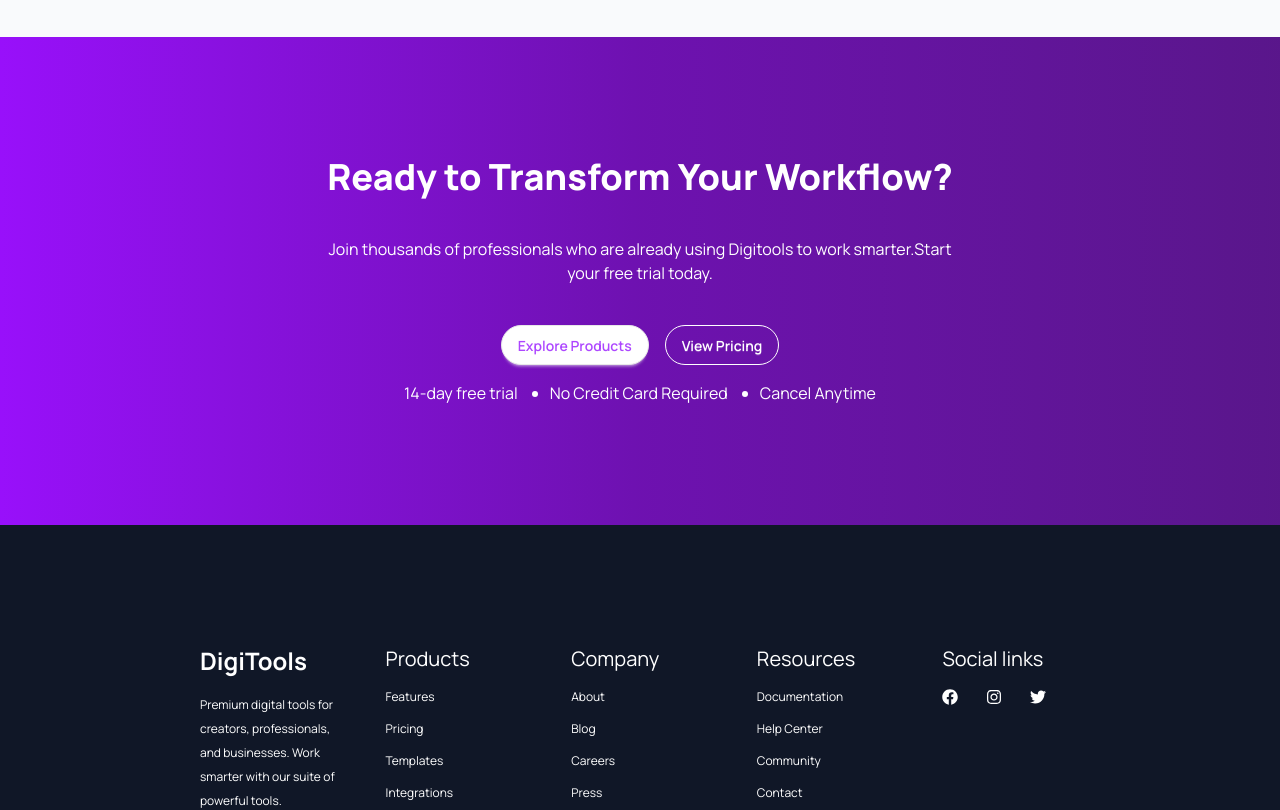
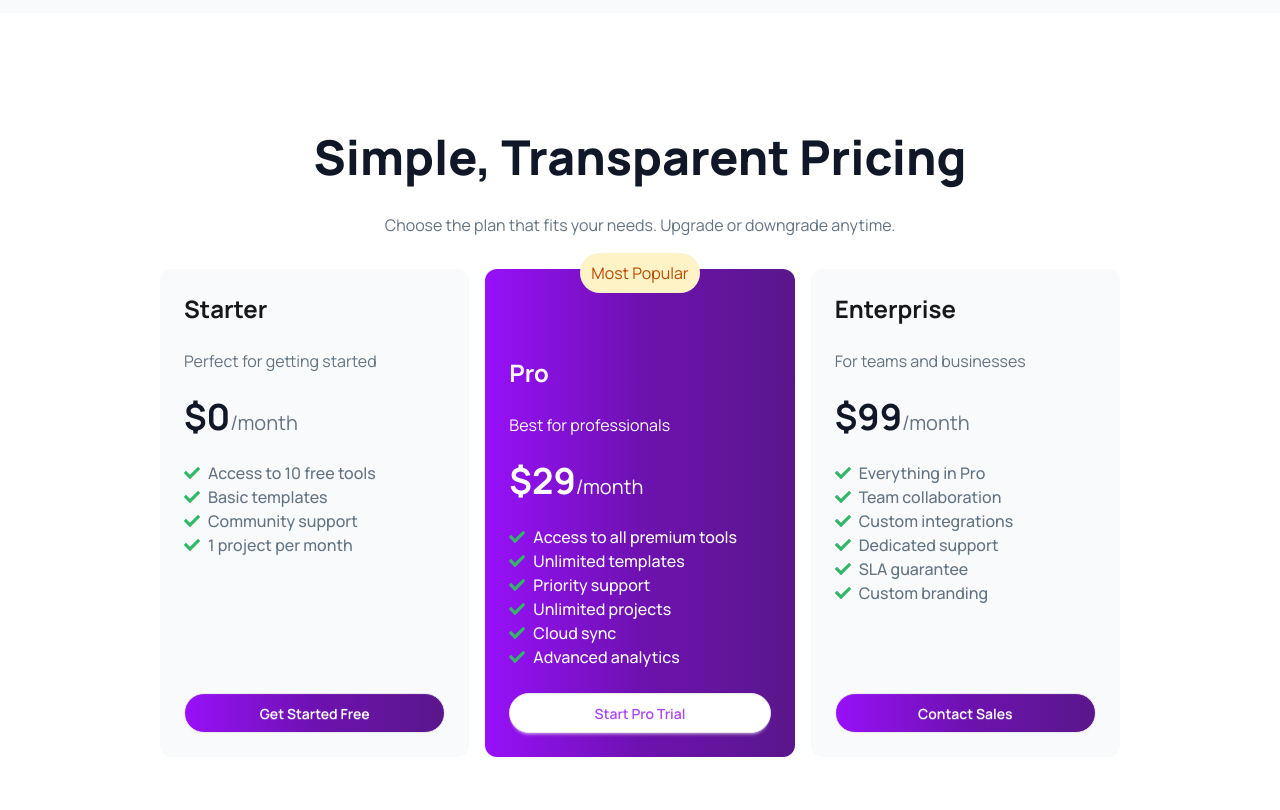
Before and after one commit to HASANCoU/DigiTools, a React (Vite) app: page / in a window 1280 px wide. Shown: the part 3180-3990 px from the top of the page. Built offline with nearby package versions, Linux system fonts and the light colour scheme.

Commit message:
Pricing card Design done

```diff
--- /dev/null
+++ b/public/pricingCards.json
@@ -0,0 +1,54 @@
+[
+  {
+    "id": 1,
+    "name": "Starter",
+    "description": "Perfect for getting started",
+    "price": 0,
+    "period": "month",
+    "tagType": "free",
+    "isPopular": false,
+    "buttonText": "Get Started Free",
+    "features": [
+      "Access to 10 free tools",
+      "Basic templates",
+      "Community support",
+      "1 project per month"
+    ]
+  },
+  {
+    "id": 2,
+    "name": "Pro",
+    "description": "Best for professionals",
+    "price": 29,
+    "period": "month",
+    "tagType": "most_popular",
+    "isPopular": true,
+    "buttonText": "Start Pro Trial",
+    "features": [
+      "Access to all premium tools",
+      "Unlimited templates",
+      "Priority support",
+      "Unlimited projects",
+      "Cloud sync",
+      "Advanced analytics"
+    ]
+  },
+  {
+    "id": 3,
+    "name": "Enterprise",
+    "description": "For teams and businesses",
+    "price": 99,
+    "period": "month",
+    "tagType": "enterprise",
+    "isPopular": false,
+    "buttonText": "Contact Sales",
+    "features": [
+      "Everything in Pro",
+      "Team collaboration",
+      "Custom integrations",
+      "Dedicated support",
+      "SLA guarantee",
+      "Custom branding"
+    ]
+  }
+]
--- a/src/App.jsx
+++ b/src/App.jsx
@@ -7,14 +7,21 @@ import Products from "./components/productsCards/Products";
 import Footer from "./components/footer/Footer";
 import WorkFlow from "./components/main/WorkFlow";
 import Steps from "./components/main/Steps";
+import SamplePricing from "./components/main/SamplePricing";
 
 const fetchProducts = async() =>{
   const res = await fetch("/products.json");
   return res.json();
 }
 
+const fetchPricingCard = async() =>{
+  const res = await fetch("/pricingCards.json");
+  return res.json();
+}
+
 function App() {
   const productsPromise = fetchProducts();
+  const pricingCardsPromise = fetchPricingCard();
   return (
     <>
       <nav>
@@ -23,12 +30,15 @@ function App() {
       <main>
           <Banner/>
           <BannerBottom/>
-          <Suspense fallback={<span className="loading loading-spinner loading-xs mx-auto"></span>}>
+          <Suspense fallback={<span className="loading loading-spinner loading-xs text-center"></span>}>
               <Products
               productsPromise={productsPromise}
               />
           </Suspense>
           <Steps/>
+         <Suspense fallback={<span className="loading loading-spinner loading-xs text-center"></span>}>
+           <SamplePricing pricingCardsPromise={pricingCardsPromise}/>
+         </Suspense>
           <WorkFlow/>
       </main>
       <footer>
--- /dev/null
+++ b/src/components/main/PricingCard.jsx
@@ -0,0 +1,31 @@
+import React from 'react';
+import ListItem from '../productsCards/ListItem';
+
+const PricingCard = ({card}) => {
+    const {name, description,features,price,period,buttonText,isPopular} = card;
+    return (
+        <div className={`${isPopular? "bg-linear-to-r from-purple-600 via-purple-800 to-purple-900 text-white " : "bg-[#F9FAFC]"} p-6 flex flex-col h-full rounded-xl space-y-6`}>
+            {
+               isPopular && <h3 className='bg-[#FEF3C6] text-[#BB4800]  p-2 rounded-full text-center w-30 mx-auto z-10 relative -top-10'>Most Popular</h3>
+
+                }
+            <h2 className='font-bold text-2xl'>{name}</h2>
+            <p className={`${isPopular? "text-white" : "text-[#627382]"} text-[16px]`}>{description}</p>
+            <div className={`${isPopular? "text-white" : "text-[#101727]"} font-bold text-4xl`}>${price}<span className={`${isPopular? "text-white" : "text-[#627382]"} text-xl font-normal`}>/{period}</span></div>
+            <div className='grow'>
+                <ul className={`font-medium text-[16px] ${isPopular? "text-white" : "text-[#627382]"}`}>
+                    {
+                    features.map((item,index)=>{
+                        return(
+                            <ListItem key={index} item={item}/>
+                        )
+                    })
+                    }
+                </ul>
+            </div>
+            <button className={`btn rounded-full ${isPopular? "bg-white text-purple-500" : "bg-linear-to-r from-purple-600 via-purple-800 to-purple-900 text-white"}`}>{buttonText}</button>
+        </div>
+    );
+};
+
+export default PricingCard;
--- /dev/null
+++ b/src/components/main/SamplePricing.jsx
@@ -0,0 +1,23 @@
+import React, { use } from "react";
+import PricingCard from "./PricingCard";
+
+const SamplePricing = ({ pricingCardsPromise }) => {
+  const pricingCards = use(pricingCardsPromise);
+  return (
+    <div className="bg-white py-30">
+      <h1 className="text-center text-5xl text-[#101727] font-extrabold">
+        Simple, Transparent Pricing
+      </h1>
+      <p className="text-center text-[#627382] text-[16px] py-8">
+        Choose the plan that fits your needs. Upgrade or downgrade anytime.
+      </p>
+      <div className="w-9/12 gap-4 grid grid-cols-1 md:grid-cols-2 lg:grid-cols-3 mx-auto">
+        {pricingCards.map((card, index) => {
+          return <PricingCard key={index} card={card} />;
+        })}
+      </div>
+    </div>
+  );
+};
+
+export default SamplePricing;
--- a/src/components/main/Steps.jsx
+++ b/src/components/main/Steps.jsx
@@ -11,7 +11,7 @@ const Steps = () => {
       <p className="text-xl text-[#627382] text-center">
         Start using premium digital tools in minutes, not hours.
       </p>
-      <div className="grid grid-cols-1 md:grid-cols-3 gap-5 rounded-md w-8/12 mx-auto">
+      <div className="grid grid-cols-1 md:grid-cols-3 gap-5 rounded-md w-9/12 mx-auto">
 
         <div className="bg-[#F1F1F1] space-y-6 rounded-xl p-6 pb-12 flex flex-col justify-center">
           <div className="flex justify-end">
--- a/src/components/productsCards/ListItem.jsx
+++ b/src/components/productsCards/ListItem.jsx
@@ -2,9 +2,8 @@ import React from 'react';
 import { FaCheck } from 'react-icons/fa';
 
 const ListItem = ({item}) => {
-    console.log(item)
     return (
-        <li className='flex gap-2 items-center font-medium text-[16px] text-[#627382]'>
+        <li className='flex gap-2 items-center'>
             <FaCheck className='text-[#30B868]'/> {item}
         </li>
     );
--- a/src/components/productsCards/Product.jsx
+++ b/src/components/productsCards/Product.jsx
@@ -28,7 +28,7 @@ const Product = ({ product }) => {
         {period}
       </div>
       <div className="grow">
-        <ul>
+        <ul className="font-medium text-[16px] text-[#627382]">
           {features.map((item, index) => (
             <ListItem key={index} item={item} />
           ))}
--- a/src/components/productsCards/Products.jsx
+++ b/src/components/productsCards/Products.jsx
@@ -3,7 +3,6 @@ import Product from "./Product";
 
 const Products = ({ productsPromise }) => {
   const products = use(productsPromise);
-  console.log(products);
   return (
     <div className="pb-30">
       <div className="space-y-6 w-5/12 mx-auto mb-10">
```
